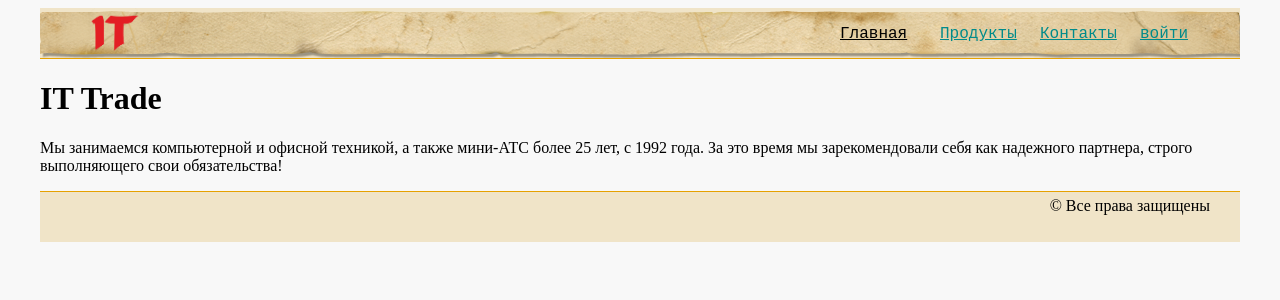
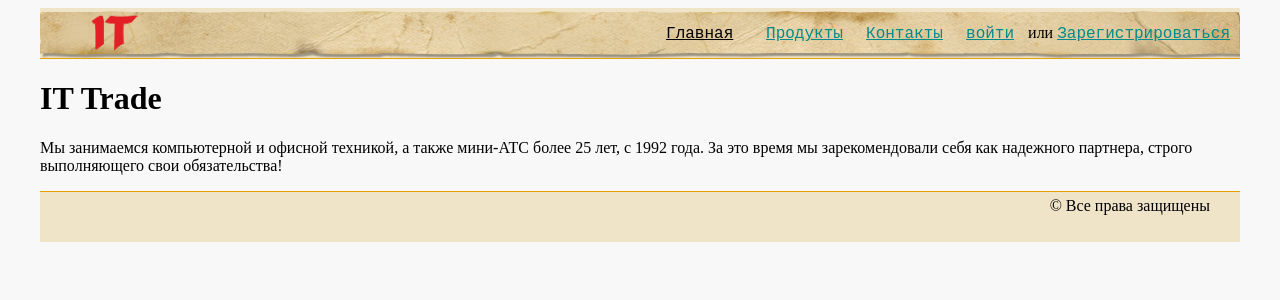
Before and after one commit to aleshkashell/geekbrains_django, a Django app: page / in a window 1280 px wide. Shown: the top 300 px of the page. Run offline with Django 3.2, Linux system fonts and the light colour scheme; parts of the project's set-up code (start-up, migrations or seed data) failed here and were passed over.

Commit message:
Add register button

```diff
--- a/geekshop/mainapp/templates/mainapp/includes/inc_menu.html
+++ b/geekshop/mainapp/templates/mainapp/includes/inc_menu.html
@@ -19,6 +19,8 @@
             <a href="{% url 'auth:logout' %}" class="menu-link">выйти</a>
             {% else %}
             <a href="{% url 'auth:login' %}" class="menu-link">войти</a>
+            или
+            <a href="{% url 'auth:register' %}" class="menu-link">Зарегистрироваться</a>
             {% endif %}
         </li>
     </ul>
```
